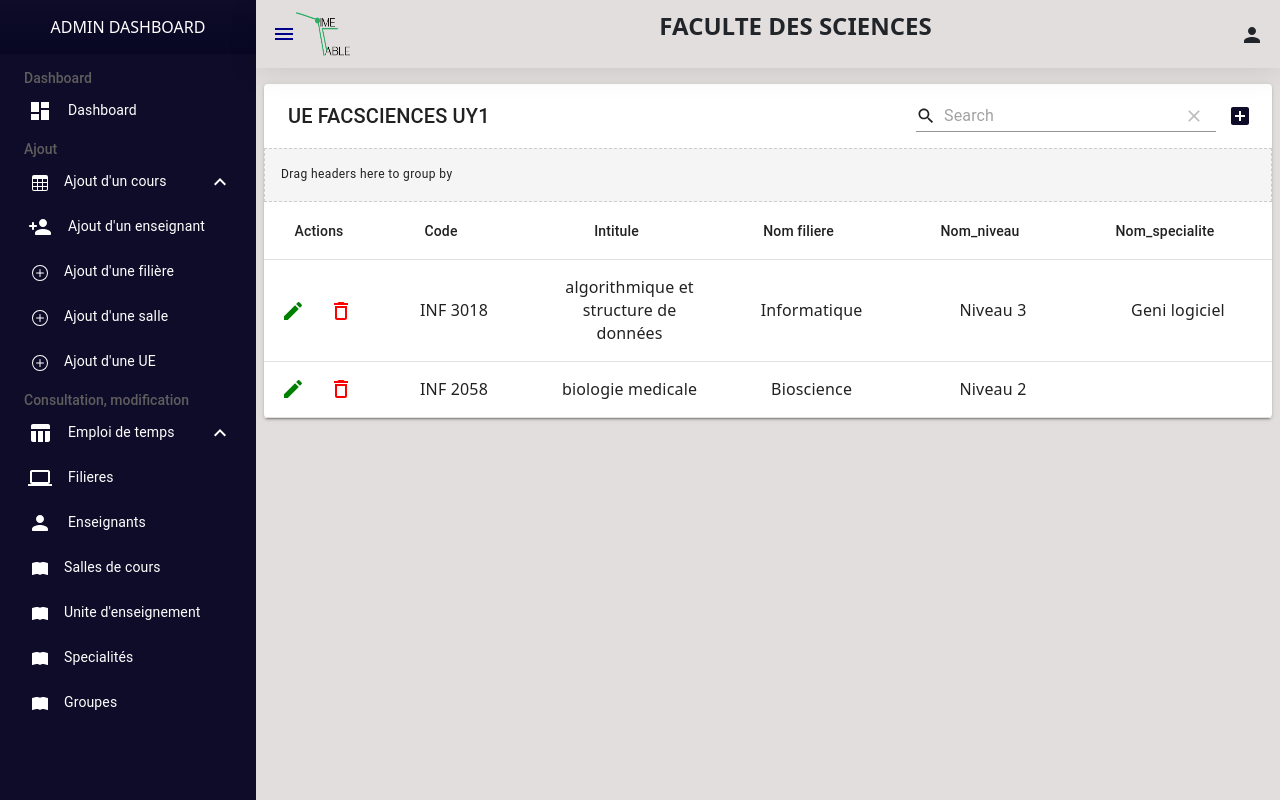
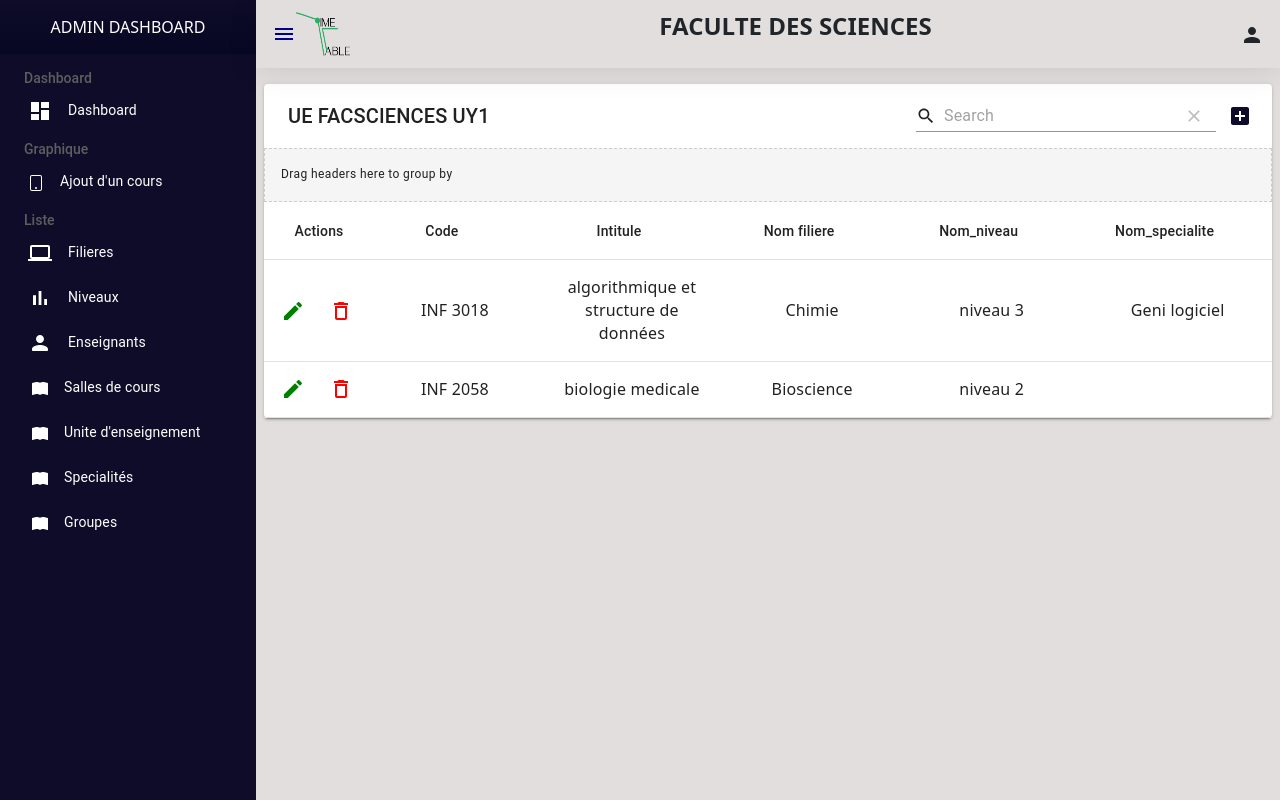
Before and after one commit to Sergecodes/emploi-univ, a React (Create React App) app in the folder client/: page /admin/liste-ue in a window 1280 px wide. Built offline with nearby package versions, Linux system fonts and the light colour scheme.

Commit message:
integration partie admin

```diff
--- a/client/src/App.js
+++ b/client/src/App.js
@@ -4,14 +4,13 @@ import HeaderFooter from "./Screen/HeaderFooter";
 import Accueil from "./Screen/Accueil";
 import Admin from "./Screen/Admin";
 import ComputerScience from "./Components/Consultation/ComputerScience";
-import AjoutUe from "./Components/Admin/AjoutUe";
-import AjoutCoursFormulaire from "./Components/Admin/AjoutCoursFormulaire";
-import AjoutCoursGraphique from "./Components/Admin/AjoutCoursGraphique";
 import Salles from "./Components/Admin/Salles";
 import Enseignants from "./Components/Admin/Enseignants";
 import Filieres from "./Components/Admin/Filieres";
 import Specialites from "./Components/Admin/Specialites";
 import Groupes from "./Components/Admin/Groupes";
+import Niveaux from "./Components/Admin/Niveaux"
+import AjoutCoursGraphique from "./Components/Admin/AjoutCoursGraphique";
 
 
 import UniteEnseignement from "./Components/Admin/UniteEnseignement";
@@ -32,12 +31,7 @@ const App = () => {
 
           </Route>
           <Route path="/admin" element={<Admin/>}>
-            <Route path="/admin/dashboard" element={<p className="my-5">Un paragraphe</p>}/>
-            <Route path="/admin/ajout-enseignant" element={<p>Ajout enseignant</p>}/>
-            <Route path="/admin/ajout-filiere" element={<p>Ajout filiere</p>}/>
-            <Route path="/admin/ajout-salle" element={<p>Ajout salle</p>}/>
-            <Route path="/admin/ajout-ue" element={<AjoutUe/>}/>
-            <Route path="/admin/ajout-cours-formulaire" element={<AjoutCoursFormulaire/>}/>
+            <Route path="/admin/dashboard" element={<p>Dashboard</p>}/>
             <Route path="/admin/ajout-cours-graphique" element={<AjoutCoursGraphique/>}/>
             <Route path="/admin/liste-salles" element={<Salles/>}/>
             <Route path="/admin/liste-enseignants" element={<Enseignants/>}/>
@@ -45,6 +39,7 @@ const App = () => {
             <Route path="/admin/liste-ue" element={<UniteEnseignement/>}/>
             <Route path="/admin/liste-specialites" element={<Specialites/>}/>
             <Route path="/admin/liste-groupes" element={<Groupes/>}/>
+            <Route path="/admin/liste-niveaux" element={<Niveaux/>}/>
 
 
 
--- /dev/null
+++ b/client/src/Components/Admin/Niveaux.js
@@ -0,0 +1,41 @@
+import React, { useState,useEffect} from "react";
+import tableIcons from "../Common/MaterialTableIcons";
+import MaterialTable from "material-table";
+//import { useSelector, useDispatch } from "react-redux";
+//import axios from "axios";
+
+const Niveaux = () => {
+    const niveaux=[{nom_bref:"L1",nom:"Niveau 1"},{nom_bref:"L2",nom:"Niveau 2"},{nom_bref:"L3",nom:"Niveau 3"}]
+  const [listeNiveaux, setListeNiveaux] = useState(niveaux);
+  const data = listeNiveaux;
+  const columns = [
+    { title: "Nom Bref", field: "nom_bref", align: "center" },
+    { title: "Nom complet", field: "nom", align: "center" },
+  ];
+
+
+
+ /* useEffect(()=>{
+        axios.get('http://localhost:8000/api/niveaux/')
+        .then(res=>setListeNiveaux(res.data))
+        .catch(err=>console.error(err))
+  },[])*/
+
+
+  return (
+    <section className="materialTableSalle mx-2 my-3">
+      <MaterialTable
+        title="DIFFERENTES NIVEAUX DE L'UNIVERSITE"
+
+        icons={tableIcons}
+        columns={columns}
+        data={data}
+        options={{ paging: false}}
+      />
+
+
+    </section>
+  );
+};
+
+export default Niveaux;
--- a/client/src/Components/Admin/Sidenav.js
+++ b/client/src/Components/Admin/Sidenav.js
@@ -35,18 +35,15 @@ const Sidenav = () => {
 
   const recognize = (name) => {
     if (name === "DASHBOARD") return "dashboard";
-    else if (name === "Ajout d'un enseignant") return "ajout-enseignant";
-    else if (name === "Ajout d'une salle") return "ajout-salle";
-    else if (name === "Ajout d'une filière") return "ajout-filiere";
-    else if (name === "Ajout d'une UE") return "ajout-ue";
+    else if(name==="Ajout d'un cours") return "ajout-cours-graphique"
     else if (name === "Salles de cours") return "liste-salles";
-    else if (name === "mode formulaire") return "ajout-cours-formulaire";
     else if (name === "mode graphique") return "ajout-cours-graphique";
     else if (name === "Enseignants") return "liste-enseignants";
     else if (name === "Filieres") return "liste-filieres";
     else if (name === "Unite d'enseignement") return "liste-ue";
     else if (name === "Specialités") return "liste-specialites";
     else if (name === "Groupes") return "liste-groupes";
+    else if ( name === "Niveaux" ) return "liste-niveaux"
 
 
 
--- a/client/src/Components/Admin/UniteEnseignement.js
+++ b/client/src/Components/Admin/UniteEnseignement.js
@@ -15,8 +15,8 @@ import {
 
 const UniteEnseignement = () => {
   const [listeUe, setListeUe] = useState([
-    {code:"INF 3018",intitule:"algorithmique et structure de données", nom_filiere:"Informatique",nom_niveau:"Niveau 3",nom_specialite:" Geni logiciel"},
-    {code:"INF 2058",intitule:"biologie medicale", nom_filiere:"Bioscience",nom_niveau:"Niveau 2",nom_specialite:" "}
+    {code:"INF 3018",intitule:"algorithmique et structure de données", nom_filiere:"Chimie",nom_niveau:"niveau 3",nom_specialite:" Geni logiciel"},
+    {code:"INF 2058",intitule:"biologie medicale", nom_filiere:"Bioscience",nom_niveau:"niveau 2",nom_specialite:" "}
   ]);
   const [ueInfo, setUeInfo] = useState({  });
   const columns = [
@@ -31,13 +31,13 @@ const UniteEnseignement = () => {
   const dispatch = useDispatch();
 
   const handleModify = (data) => {
-    let new_ueInfo = { code:data.code, intitule:data.intitule, nom_filiere:data.nom_filiere, nom_niveau:data.nom_niveau };
+    let new_ueInfo = { code:data.code, intitule:data.intitule, nom_filiere:data.nom_filiere, nom_niveau:data.nom_niveau ,nom_specialite:data.nom_specialite};
     setUeInfo(new_ueInfo);
     dispatch(handleOpenModify());
   };
 
   const handleDelete = (data) => {
-    let new_ueInfo = { code:data.code, intitule:data.intitule, nom_filiere:data.nom_filiere, nom_niveau:data.nom_niveau };
+    let new_ueInfo = { code:data.code, intitule:data.intitule, nom_filiere:data.nom_filiere, nom_niveau:data.nom_niveau ,nom_specialite:data.nom_specialite};
     setUeInfo(new_ueInfo);
     dispatch(handleOpenDelete());
   };
@@ -96,7 +96,7 @@ const UniteEnseignement = () => {
       <div>
         <Modal open={files.openDelete}>
           <Box>
-            <SupprimerUe />
+            <SupprimerUe  ue={ueInfo} />
           </Box>
         </Modal>
       </div>
@@ -105,7 +105,7 @@ const UniteEnseignement = () => {
       <div>
         <Modal open={files.openModify}>
           <Box>
-            <ModifierUe  />
+            <ModifierUe  ue={ueInfo}/>
           </Box>
         </Modal>
       </div>
--- a/client/src/Components/Admin/Unite_Enseignement/ModifierUe.js
+++ b/client/src/Components/Admin/Unite_Enseignement/ModifierUe.js
@@ -1,9 +1,141 @@
-import React from 'react'
+import React,{useEffect, useState} from "react";
+import TextField from '@mui/material/TextField';
+import { Alert } from "@mui/material";
+/*import Cookies from "js-cookie";*/
+import axios from "axios";
+import {useDispatch} from "react-redux";
+import{ handleOpenModify} from "../../../redux/ModalDisplaySlice";
 
-const ModifierUe = () => {
+
+
+const ModifierUe = (props) => {
+  const [alert, setAlert] = useState("none");
+    const [listeFilieres, setListeFilieres]=useState([{}]);
+   const niveaux =[{nom:'niveau 1'},{nom:'niveau 2'},{nom:'niveau 3'}];
+   const specialites =[{nom:'data science'},{nom:'genie logiciel'},{nom:'reseaux'}];
+   const actual = props.ue;
+   const [activate ,setActivate] =useState(props.ue.nom_specialite.trim().length===0?false:true)
+   const [updateUe, setUpdateUe]=useState(props.ue)
+   const dispatch = useDispatch()
+   // const [niveau,setNiveau]=useState([{}])
+  /*   const csrftoken = Cookies.get('csrftoken');
+
+    const headers={
+      'X-CSRFToken': csrftoken
+    }*/
+
+    useEffect(()=>{
+
+
+      axios.get("http://localhost:8000/api/filieres/")
+      .then(res=>setListeFilieres(res.data))
+      .catch(err=>console.log(err))
+
+    /*  axios.get("http://localhost:8000/api/Niveau/all/")
+      .then(res=>setNiveau(res.data))
+      .catch(err=>console.log(err))*/
+
+
+    },[])
+
+    const handleChange=(e)=>{
+      const name= e.target.name;
+        const value=e.target.value;
+      setUpdateUe({...updateUe, [name]:value})
+    }
+
+    const handleUpdate=()=>{
+        console.log(actual,updateUe)
+    }
   return (
-    <div>ModifierUe</div>
-  )
-}
+    <section
+      className="d-flex justify-content-center row"
+      style={{ width: "100%" }}
+    >
+      <div className="ajout mt-5  px-3 py-2 col-12 col-md-9 col-lg-7">
+        <h4 className="fs-5 fw-light text-center">
+          Modification des informations concernant l'ue {props.ue.code}
+        </h4>
+        <div className="my-2">
+          <Alert
+            severity="warning"
+            style={alert !== "warning" ? { display: "none" } : {}}
+          >
+            Veuillez effectuez un changement avant de cliquer sur modifier
+          </Alert>
+        </div>
+        <div className="mt-4">
+          <div className="my-3 d-flex align-items-center">
+            <label htmlFor="code">Code_Ue :</label>
+            <TextField name="code" label="code" size='small' value={updateUe.code} onChange={handleChange}/>
+          </div>
+          <div className="my-3 d-flex align-items-center">
+            <label htmlFor="intitule">Intitulé :</label>
+            <TextField name="intitule" label="intitule" size='small' value={updateUe.intitule} onChange={handleChange}/>
+          </div>
 
-export default ModifierUe
+          <div className="my-3">
+            <label htmlFor="nom_filiere">Filiere :</label>
+            <select name="nom_filiere" onChange={handleChange} >
+            {
+                listeFilieres.map((elt,index)=>{
+                  return(
+
+                      <option key={index} name={elt.nom} selected={updateUe.nom_filiere===elt.nom?true:false}>{elt.nom}</option>
+
+                  )
+                })
+              }
+            </select>
+          </div>
+          <div className="my-3">
+            <label htmlFor="nom_niveau">Niveau :</label>
+            <select name="nom_niveau" onChange={handleChange}  >
+              {
+                niveaux.map((elt,index)=>{
+                 return(
+                  <option  key={index} name={elt.nom} selected={updateUe.nom_niveau===elt.nom?true:false}>{elt.nom}</option>
+                 )
+                })
+              }
+            </select>
+          </div>
+          <div className="my-3 d-flex">
+              <div>
+              <label htmlFor="nom_specialite" style={activate?{}:{color:"GrayText"}} >Specialite :</label>
+            <select name="nom_specialite" onChange={handleChange} disabled={!activate}>
+              {
+                specialites.map((elt,index)=>{
+                  return(
+                    <option  key={index} name={elt.nom}  selected={updateUe.nom_specialite===elt.nom?true:false}>{elt.nom}</option>
+                  )
+                })
+              }
+            </select>
+              </div>
+              <div className="ms-4">
+                <input type="checkbox" name="activate"  checked={activate} onChange={()=>setActivate(!activate)}/>
+              </div>
+          </div>
+        </div>
+        <div
+          className="my-3 d-flex justify-content-end "
+          style={{ width: "100%" }}
+        >
+          <button
+            className="btn me-2 cancelButton"
+            type="button"
+            onClick={() => dispatch(handleOpenModify())}
+          >
+            Annuler{" "}
+          </button>
+          <button className="btn addButton" type="button" onClick={handleUpdate}>
+            Ajouter
+          </button>
+        </div>
+      </div>
+    </section>
+  );
+};
+
+export default ModifierUe;
--- a/client/src/Components/Admin/Unite_Enseignement/SupprimerUe.js
+++ b/client/src/Components/Admin/Unite_Enseignement/SupprimerUe.js
@@ -1,9 +1,63 @@
-import React from 'react'
+import React from "react";
+import { useDispatch } from "react-redux";
+import { handleOpenDelete } from "../../../redux/ModalDisplaySlice";
+import { Delete } from "@material-ui/icons";
+/*import axios from "axios";
+import Cookies from "js-cookie";*/
 
-const SupprimerUe = () => {
+const SupprimerUe = (props) => {
+  const dispatch = useDispatch();
+   /*const csrftoken = Cookies.get("csrftoken");
+ const headers = {
+    "X-CSRFToken": csrftoken,
+  };*/
+
+  const handleDelete = () => {
+    /*axios({
+      method: "delete",
+      url: `http://localhost:8000/api/enseignants/${encodeURIComponent(props.matricule)}/`,
+      headers: headers,
+      withCredentials: true,
+    })
+      .then((res) => console.log(res))
+      .catch((err) => console.error(err));
+    //  dispatch(handleOpenDelete());*/
+    console.log('ok')
+  };
+
   return (
-    <div>SupprimerUe</div>
-  )
-}
+    <section>
+      <div
+        className="d-flex justify-content-center  row"
+        style={{ width: "100%" }}
+      >
+        <div className="ajout mt-5  px-3 py-2 col-12 col-md-9 col-lg-6">
+          <h4 className="fs-5 fw-light text-center">
+            Voulez vous vraiment Supprimer l'UE {props.ue.code}?
+          </h4>
+          <div
+            className="my-4 d-flex justify-content-center "
+            style={{ width: "100%" }}
+          >
+            <button
+              className="btn me-2 cancelButton"
+              type="button"
+              onClick={() => dispatch(handleOpenDelete())}
+            >
+              Annuler{" "}
+            </button>
+            <button
+              className="btn btn-danger "
+              type="button"
+              onClick={handleDelete}
+            >
+              <Delete /> Supprimer
+            </button>
+          </div>
+        </div>
+      </div>
+    </section>
+  );
+};
 
-export default SupprimerUe
+export default SupprimerUe;
--- a/client/src/Constant.js
+++ b/client/src/Constant.js
@@ -3,8 +3,8 @@ import Info from "./assets/info.jpg";
 import Chimie from "./assets/chimie.jpg";
 import Physique from "./assets/physique.jpg";
 import Biosciences from "./assets/bios.jpg";
-import { Dashboard ,TableChart, PersonAddRounded, PersonRounded, Computer } from "@material-ui/icons";
-import {BsTable, BsTextIndentLeft,BsTablet,BsPlusCircle,BsBookFill} from "react-icons/bs"
+import { Dashboard , PersonRounded, Computer ,BarChart} from "@material-ui/icons";
+import {BsTablet,BsBookFill} from "react-icons/bs"
 
 export const filiere = [
   {
@@ -115,72 +115,28 @@ export const adminSidenavElements=[
     {
 
         id:"2",
-        subHeader:"Ajout",
+        subHeader:"Graphique",
         items:[
             {
-                id:"1",
-                icon:<BsTable className="ms-1"/>,
-                name:"Ajout d'un cours",
-                subElements:[
-                    {
-                        id:"1",
-                        icon:<BsTablet/>,
-                        name:"mode graphique"
-                    },
-                    {
-                        id:"2",
-                        icon:<BsTextIndentLeft/>,
-                        name:"mode formulaire"
-                    }
-                ]
-            },
-            {
-                id:"2",
-                icon:<PersonAddRounded/>,
-                name:"Ajout d'un enseignant",
-            },
-            {
-                id:"3",
-                icon:<BsPlusCircle className="ms-1"/>,
-                name:"Ajout d'une filière",
-            },
-            {
-                id:"4",
-                icon:<BsPlusCircle className="ms-1"/>,
-                name:"Ajout d'une salle",
-            },
-            {
-              id:"5",
-              icon:<BsPlusCircle className="ms-1"/>,
-              name:"Ajout d'une UE",
-          }
+              id:"2",
+              icon:<BsTablet/>,
+              name:"Ajout d'un cours"
+            }
         ]
     },
     {
         id:"3",
-        subHeader:"Consultation, modification",
+        subHeader:"Liste",
         items:[
-            {
-                id:"1",
-                icon:<TableChart/>,
-                name:"Emploi de temps",
-                subElements:[
-                  {
-                      id:"1",
-                      icon:<BsTablet/>,
-                      name:"mode graphique"
-                  },
-                  {
-                      id:"2",
-                      icon:<BsTextIndentLeft/>,
-                      name:"mode formulaire"
-                  }
-              ]
-            },
             {
                 id:"2",
                 icon:<Computer/>,
                 name:"Filieres"
+            },
+            {
+              id:"5",
+              icon:<BarChart/>,
+              name:"Niveaux"
             },
             {
                 id:"3",
```
Also changed, not shown: client/src/Components/Admin/Unite_Enseignement/AJouterUe.js (line endings or trailing spaces).
